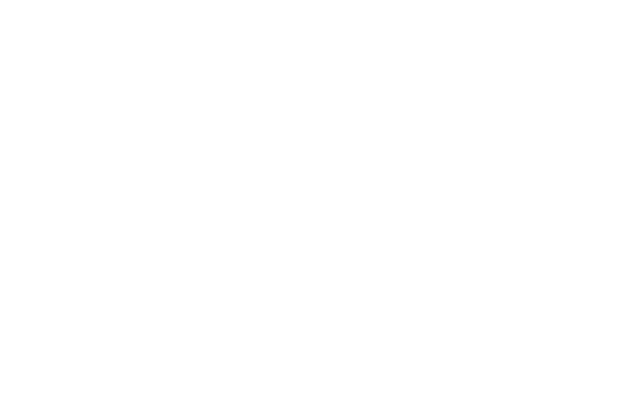
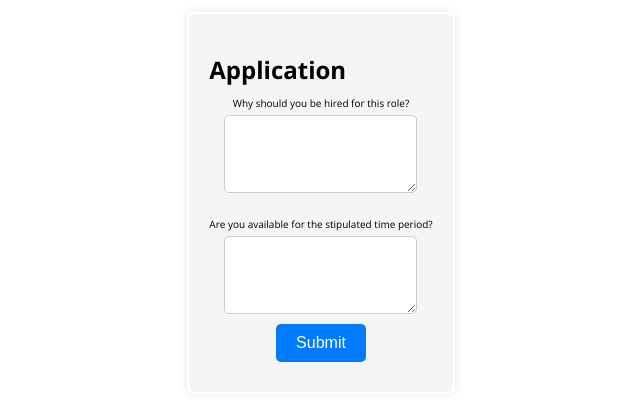
Before and after one commit to Akanchha112/ScholarSync, a React (Create React App) app: page /Apply in a window 1280 px wide. Before the commit this address had no page. Shown: the part 197-598 px from the top of the page, without its empty margins (319-959 px from the left). Built offline with nearby package versions, Linux system fonts and the light colour scheme.

Commit message:
application page

```diff
--- a/src/App.js
+++ b/src/App.js
@@ -7,6 +7,7 @@
 import {ToastContainer} from "react-toastify";
 import JobSearch from './pages/JobSearch/JobSearch';
 import ViewDetails from './components/ViewDetails/ViewDetails';
+import Apply from './components/Apply/Apply';
 function App() {
   return (
     <BrowserRouter>
@@ -17,8 +18,9 @@
         <Route path="/institute" element={<InstituteDash/>} />
         <Route path="/profile" element={<Profile/>} />
 
-        <Route exact path="/student" element={<JobSearch/>}/>
+        <Route path="/student" element={<JobSearch/>}/>
         <Route path="/ViewDetails" element={<ViewDetails/>}/>
+        <Route path="/Apply" element={<Apply/>}/>
       </Routes>
       <ToastContainer />
     </BrowserRouter>
--- /dev/null
+++ b/src/components/Apply/Apply.css
@@ -0,0 +1,52 @@
+.apply-form-container {
+    display: flex;
+    justify-content: center;
+    align-items: center;
+    height: 100vh;
+  }
+
+  .apply-form-card {
+    background-color: #f5f5f5;
+    padding: 20px;
+    border: 2px solid #fff;
+    border-radius: 8px;
+    box-shadow: 0 0 10px rgba(0, 0, 0, 0.1);
+    max-width: 400px;
+  }
+
+  .apply-form-card h2 {
+    font-size: 24px;
+    margin-bottom: 10px;
+  }
+
+  .apply-form-card form {
+    display: flex;
+    flex-direction: column;
+  }
+
+  .apply-form-card label {
+    margin-bottom: 5px;
+  }
+
+  .apply-form-card input,
+  .apply-form-card textarea {
+    margin-bottom: 10px;
+    padding: 8px;
+    border-radius: 5px;
+    border: 1px solid #ccc;
+  }
+
+  .apply-form-card button {
+    background-color: #007bff;
+    color: #fff;
+    border: none;
+    padding: 10px 20px;
+    font-size: 16px;
+    border-radius: 5px;
+    cursor: pointer;
+    transition: background-color 0.3s;
+  }
+
+  .apply-form-card button:hover {
+    background-color: #0056b3;
+  }
--- /dev/null
+++ b/src/components/Apply/Apply.jsx
@@ -0,0 +1,26 @@
+import React from 'react';
+import './Apply.css';
+const ApplyForm = ({ onSubmit }) => {
+  const handleSubmit = (e) => {
+    e.preventDefault();
+    onSubmit();
+  };
+
+  return (
+    <div className="apply-form-container">
+      <div className="apply-form-card">
+        <h2>Application</h2>
+        <form onSubmit={handleSubmit}>
+          <label htmlFor="question">Why should you be hired for this role?</label>
+          <textarea id="question" rows="4" required></textarea>
+          <br />
+          <label htmlFor="availability">Are you available for the stipulated time period?</label>
+          <textarea id="availability" rows="4" required></textarea>
+          <button type="submit">Submit</button>
+        </form>
+      </div>
+    </div>
+  );
+};
+
+export default ApplyForm;
--- a/src/components/ViewDetails/ViewDetails.jsx
+++ b/src/components/ViewDetails/ViewDetails.jsx
@@ -2,7 +2,13 @@
 import React from 'react';
 import './ViewDetails.css';
 import Navbar from '../Navbar/Navbar';
+import { useNavigate } from 'react-router-dom';
 const ViewDetails = () => {
+  // const navigate=useNavigate();
+  //   const handleApply=()=>{
+  //       navigate('/Apply');
+  //   }
+
   const jobDetails = {
     jobtitle: 'JRF',
     salary: '$100,000',
@@ -11,9 +17,6 @@
     monthsofjob: 12 // number of months
   };
 
-  const handleApply = () => {
-    console.log('Apply button');
-  };
 
   return <>
     <Navbar />
@@ -29,7 +32,7 @@
         <p className='duration'>Duration: {jobDetails.monthsofjob}</p>
         <p className='description'>Description: {jobDetails.jobdescription}</p>
 
-        <button onClick={handleApply}>Apply</button>
+        <button onClick={navigate('/Apply')}>Apply</button>
       </div>
     </div>
   </>
--- a/src/pages/JobSearch/JobSearch.jsx
+++ b/src/pages/JobSearch/JobSearch.jsx
@@ -7,7 +7,7 @@
 const JobSearch = () => {
     const navigate=useNavigate();
     const ViewDetails=()=>{
-        navigate('/ViewDetails');
+        navigate('/Apply');
     }
     const [searchQuery, setSearchQuery] = useState('');
 
```
